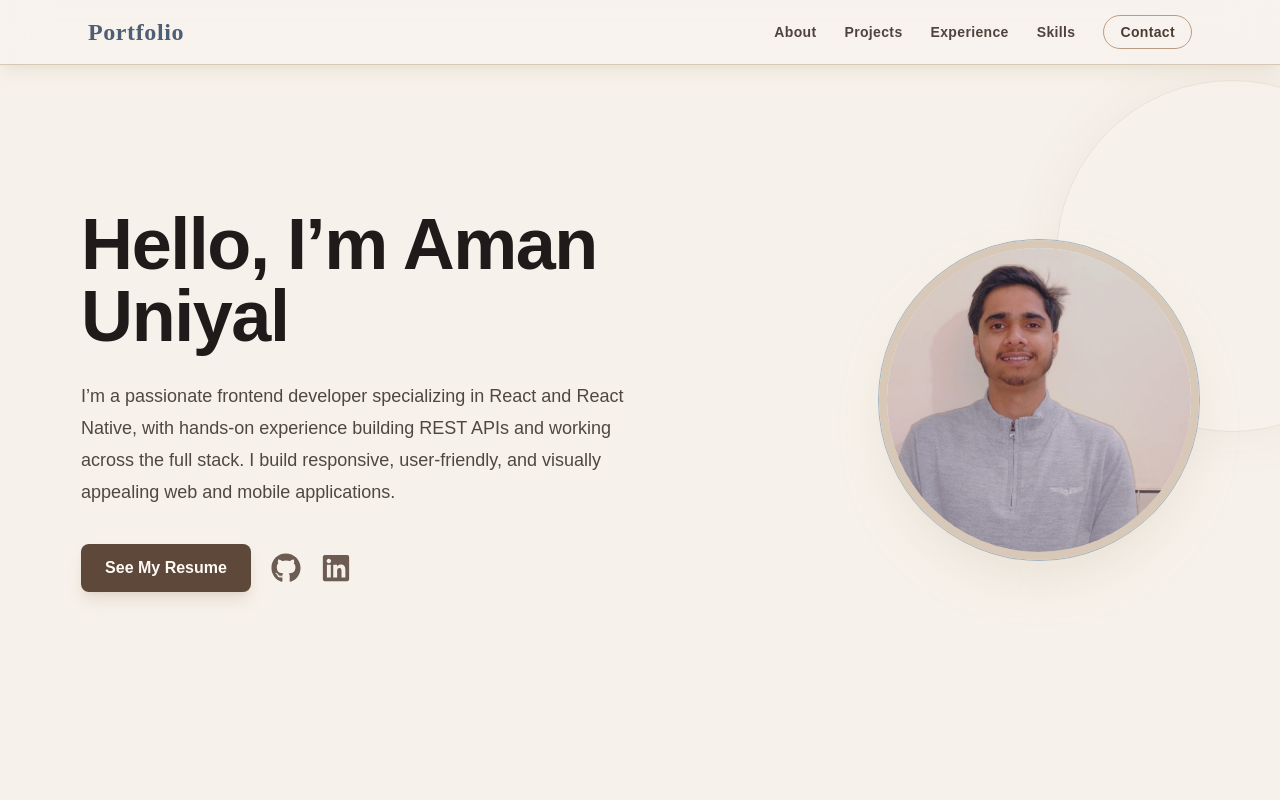
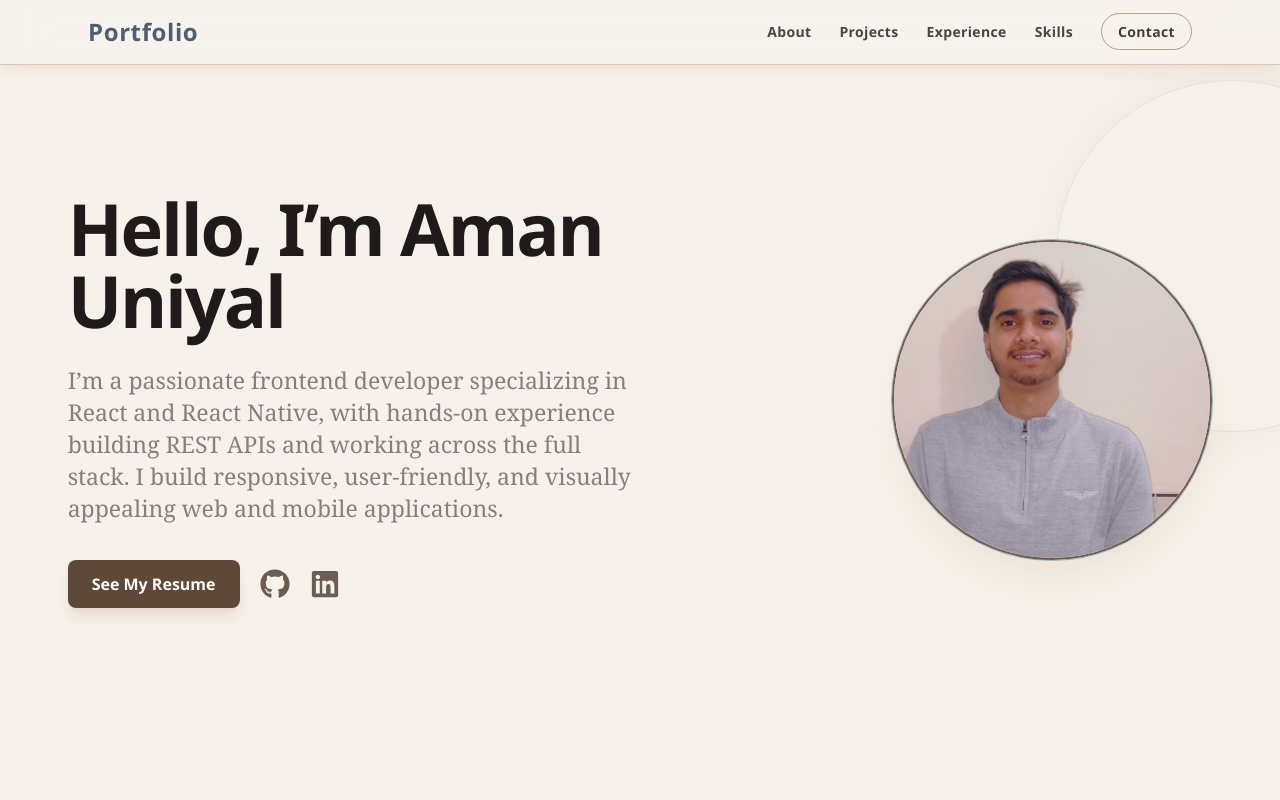
Before and after one commit to amanuniyal01/Aman-Portfolio, a React (Vite) app: page / in a window 1280 px wide. Shown: the top 800 px of the page. Built offline with nearby package versions, Linux system fonts and the light colour scheme.

Commit message:
update portfolio

```diff
--- a/src/components/About.jsx
+++ b/src/components/About.jsx
@@ -5,7 +5,7 @@ const About = () => {
   return (
     <section
       id="about"
-      className="portfolio-section relative flex min-h-screen items-center justify-center overflow-hidden px-6 py-28 text-white sm:px-8"
+      className="portfolio-section relative flex items-center justify-center overflow-hidden px-6 py-28 text-white sm:px-8"
     >
 
       <div className="absolute -left-32 -top-32 h-72 w-72 rounded-full bg-[#d7c3b1] opacity-20 blur-3xl animate-pulse"></div>
@@ -19,11 +19,11 @@ const About = () => {
         viewport={{ once: true }}
         transition={{ duration: 1 }}
       >
-        <h2 className="section-heading mb-6 text-[#251f1c]">
+        <h2 className="section-heading font-primary mb-6 text-[#251f1c]">
           About Me
         </h2>
 
-        <p className="text-base leading-8 text-[#4f4742] md:text-lg">
+        <p className="font-subsecondary text-base leading-8 text-[#4f4742] md:text-lg">
           Hi, I'm <span className="font-semibold text-[#5d483a]">Aman Uniyal</span>, a passionate
           software developer specializing in <span className="font-semibold text-[#6f8197]">frontend</span> and
           cross-platform mobile development. I build responsive, user-friendly web and mobile
--- a/src/components/Contact.jsx
+++ b/src/components/Contact.jsx
@@ -19,7 +19,7 @@ const Contact = () => {
         initial={{ opacity: 0, y: -30 }}
         animate={{ opacity: 1, y: 0 }}
         transition={{ duration: 0.8 }}
-        className="section-heading text-center"
+        className="section-heading font-primary text-center"
       >
         Contact Me
       </motion.h2>
@@ -62,7 +62,7 @@ const Contact = () => {
           transition={{ duration: 0.8, delay: 0.3 }}
           className="flex w-full flex-1 flex-col gap-6 text-[#2e2824] lg:pt-4"
         >
-          <h3 className="mb-4 text-3xl font-semibold">Get in touch</h3>
+          <h3 className="font-primary mb-4 text-3xl font-semibold">Get in touch</h3>
 
           <div className="flex items-center gap-4 group">
             <FaLinkedin
--- a/src/components/Experience.jsx
+++ b/src/components/Experience.jsx
@@ -49,8 +49,8 @@ const Experience = () => {
                             <div className="glass-panel rounded-2xl p-6 transition-all hover:-translate-y-1 hover:border-[#a98e78] sm:p-8">
                                 <div className="mb-5 flex flex-col gap-2 sm:flex-row sm:items-start sm:justify-between sm:gap-6">
                                     <div>
-                                        <h3 className="text-2xl font-bold text-[#221d1b]">{experience.role}</h3>
-                                        <p className="mt-1 text-lg font-medium text-[#536e84]">{experience.company}</p>
+                                        <h3 className="font-primary text-2xl font-bold text-[#221d1b]">{experience.role}</h3>
+                                        <p className="font-secondary mt-1 text-lg font-medium text-[#536e84]">{experience.company}</p>
                                     </div>
                                     <div className="text-sm text-[#665d58] sm:text-right">
                                         <p>{experience.period}</p>
@@ -58,7 +58,7 @@ const Experience = () => {
                                     </div>
                                 </div>
 
-                                <ul className="space-y-3 text-[#4d4743]">
+                                <ul className="font-subsecondary space-y-3 text-[#4d4743]">
                                     {experience.points.map((point) => (
                                         <li key={point} className="flex gap-3">
                                             <span className="mt-2 h-2 w-2 shrink-0 rounded-full bg-[#7d8e6d]" />
--- a/src/components/Header.jsx
+++ b/src/components/Header.jsx
@@ -10,26 +10,26 @@ const Header = () => {
   return (
     <header className="fixed left-0 top-0 z-50 w-full border-b border-[#d8c8b8] bg-[#f8f3ee]/80 text-[#2a241f] shadow-lg shadow-[#d9c9b6]/30 backdrop-blur-xl">
       <nav className="mx-auto flex max-w-6xl items-center justify-between px-6 py-4">
-        <a href="#home" className="font-['Space_Grotesk'] text-2xl font-bold tracking-wide text-[#4f5f73] transition-colors hover:text-[#3d4d5d]">
+        <a href="#home" className="font-primary text-2xl font-bold tracking-wide text-[#4f5f73] transition-colors hover:text-[#5d483a]">
           Portfolio
         </a>
 
         {/* Desktop Menu */}
         <ul className="hidden items-center gap-7 text-sm font-semibold tracking-wide text-[#4e433d] md:flex">
           <li>
-            <a href="#about" className="transition-colors hover:text-[#6f8197]">About</a>
+            <a href="#about" className="font-secondary transition-colors hover:text-[#6f8197]">About</a>
           </li>
           <li>
-            <a href="#projects" className="transition-colors hover:text-[#6f8197]">Projects</a>
+            <a href="#projects" className="font-secondary transition-colors hover:text-[#6f8197]">Projects</a>
           </li>
           <li>
-            <a href="#experience" className="transition-colors hover:text-[#6f8197]">Experience</a>
+            <a href="#experience" className="font-secondary transition-colors hover:text-[#6f8197]">Experience</a>
           </li>
           <li>
-            <a href="#skills" className="transition-colors hover:text-[#6f8197]">Skills</a>
+            <a href="#skills" className="font-secondary transition-colors hover:text-[#6f8197]">Skills</a>
           </li>
           <li>
-            <a href="#contact" className="rounded-full border border-[#b99d82] px-4 py-2 text-[#4b3d33] transition-colors hover:border-[#8a7663] hover:bg-[#e7e1d8]">Contact</a>
+            <a href="#contact" className="font-secondary rounded-full border border-[#b99d82] px-4 py-2 text-[#4b3d33] transition-colors hover:border-[#8a7663] hover:bg-[#e7e1d8]">Contact</a>
           </li>
         </ul>
 
@@ -67,19 +67,19 @@ const Header = () => {
       {isOpen && (
         <ul className="absolute left-0 top-full w-full space-y-4 border-t border-[#d8c8b8] bg-[#f8f3ee]/95 px-6 py-5 text-lg text-[#3b3029] backdrop-blur-xl md:hidden">
           <li>
-            <a href="#about" className="transition-colors hover:text-[#6f8197]" onClick={() => setIsOpen(false)}>About</a>
+            <a href="#about" className="font-secondary transition-colors hover:text-[#6f8197]" onClick={() => setIsOpen(false)}>About</a>
           </li>
           <li>
-            <a href="#projects" className="transition-colors hover:text-[#6f8197]" onClick={() => setIsOpen(false)}>Projects</a>
+            <a href="#projects" className="font-secondary transition-colors hover:text-[#6f8197]" onClick={() => setIsOpen(false)}>Projects</a>
           </li>
           <li>
-            <a href="#experience" className="transition-colors hover:text-[#6f8197]" onClick={() => setIsOpen(false)}>Experience</a>
+            <a href="#experience" className="font-secondary transition-colors hover:text-[#6f8197]" onClick={() => setIsOpen(false)}>Experience</a>
           </li>
           <li>
-            <a href="#skills" className="transition-colors hover:text-[#6f8197]" onClick={() => setIsOpen(false)}>Skills</a>
+            <a href="#skills" className="font-secondary transition-colors hover:text-[#6f8197]" onClick={() => setIsOpen(false)}>Skills</a>
           </li>
           <li>
-            <a href="#contact" className="transition-colors hover:text-[#6f8197]" onClick={() => setIsOpen(false)}>Contact</a>
+            <a href="#contact" className="font-secondary transition-colors hover:text-[#6f8197]" onClick={() => setIsOpen(false)}>Contact</a>
           </li>
         </ul>
       )}
--- a/src/components/Home.jsx
+++ b/src/components/Home.jsx
@@ -18,11 +18,11 @@ const Home = () => {
           className={`mt-10 text-center transition-all duration-1000 ease-out md:mt-0 md:w-6/12 md:text-left ${animate ? "translate-x-0 opacity-100" : "-translate-x-10 opacity-0"
             }`}
         >
-          <h1 className="text-5xl font-bold text-[#201b1a] sm:text-6xl md:text-7xl">
+          <h1 className="font-primary text-5xl font-bold text-[#201b1a] sm:text-6xl md:text-7xl">
             Hello, I’m Aman Uniyal
           </h1>
 
-          <p className="mx-auto mt-7 max-w-xl text-base leading-8 text-[#4f4742] md:mx-0 md:text-lg">
+          <p className="font-subsecondary mx-auto mt-7 max-w-xl text-base leading-8 text-[#4f4742ab] md:mx-0 md:text-[23px]">
             I’m a passionate frontend developer specializing in React and React Native, with hands-on experience building REST APIs and working across the full stack. I build responsive, user-friendly, and visually appealing web and mobile applications.
           </p>
 
@@ -69,7 +69,7 @@ const Home = () => {
           <img
             src={MyPhoto}
             alt="Aman Uniyal"
-            className="h-64 w-64 rounded-full border-8 border-[#d8c8b8] object-cover shadow-2xl shadow-[#d4c0ac]/35 ring-1 ring-[#a3b3be] md:h-80 md:w-80"
+            className="h-64 w-64 rounded-full border-2  border-[#6d5c52] object-cover shadow-2xl shadow-[#d4c0ac]/35 ring-1 ring-[#a3b3be] md:h-80 md:w-80"
           />
         </div>
       </div>
--- a/src/components/Projects.jsx
+++ b/src/components/Projects.jsx
@@ -90,8 +90,8 @@ const Projects = () => {
               alt={project.name}
               className="mb-5 h-48 w-full rounded-xl object-cover transition duration-500 group-hover:scale-[1.02]"
             />
-            <h3 className="mb-3 text-2xl font-bold text-[#201c1a]">{project.name}</h3>
-            <p className="mb-6 flex-1 text-sm leading-7 text-[#554d48]">{project.description}</p>
+            <h3 className="font-primary mb-3 text-2xl font-bold text-[#201c1a]">{project.name}</h3>
+            <p className="font-subsecondary mb-6 flex-1 text-sm leading-7 text-[#554d48]">{project.description}</p>
             <div className="flex items-center justify-between gap-3">
               <a
                 href={project.github}
--- a/src/index.css
+++ b/src/index.css
@@ -1,11 +1,14 @@
 @import "tailwindcss";
 
-@import url('https://fonts.googleapis.com/css2?family=DM+Sans:wght@400;500;600;700&family=Space+Grotesk:wght@500;600;700&display=swap');
+@import url('https://fonts.googleapis.com/css2?family=Manrope:wght@400;500;600;700;800&family=DM+Sans:wght@400;500;600;700&family=Source+Serif+4:wght@400;500;600;700&display=swap');
 
 :root {
     font-family: 'DM Sans', sans-serif;
     color: #1f1b17;
     background: #f3eee7;
+    --font-primary: 'Manrope', 'Segoe UI', sans-serif;
+    --font-secondary: 'DM Sans', 'Segoe UI', sans-serif;
+    --font-subsecondary: 'Source Serif 4', Georgia, serif;
     --page-bg: #f3eee7;
     --page-bg-strong: #efe3d4;
     --panel: rgba(255, 255, 255, 0.7);
@@ -32,14 +35,37 @@ body {
     margin: 0;
     background: linear-gradient(180deg, #f3eee7 0%, #efe6dc 100%);
     color: var(--text);
+    font-family: var(--font-secondary);
+}
+
+.font-primary {
+    font-family: var(--font-primary);
+}
+
+.font-secondary {
+    font-family: var(--font-secondary);
+}
+
+.font-subsecondary {
+    font-family: var(--font-subsecondary);
 }
 
 h1,
 h2,
 h3,
 h4 {
-    font-family: 'Space Grotesk', sans-serif;
-    letter-spacing: -0.02em;
+    font-family: var(--font-primary);
+    letter-spacing: -0.03em;
+}
+
+p,
+a,
+button,
+input,
+textarea,
+span,
+li {
+    font-family: var(--font-secondary);
 }
 
 ::selection {
```
